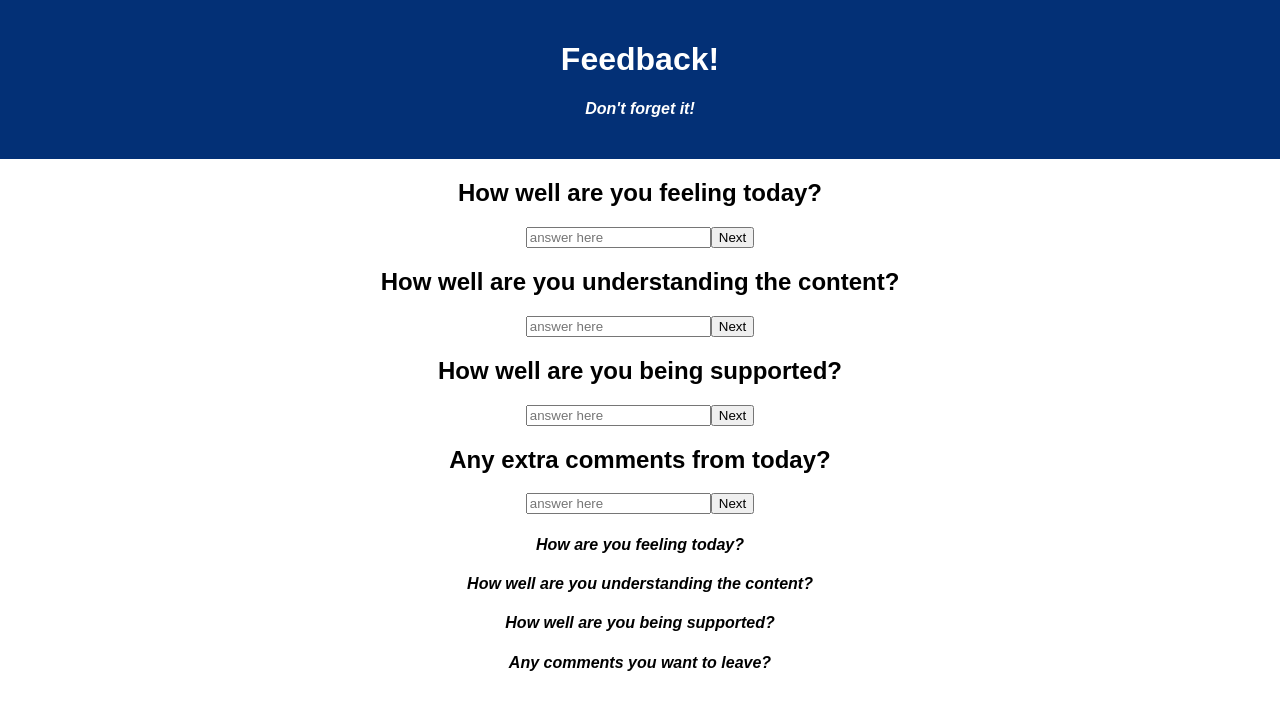
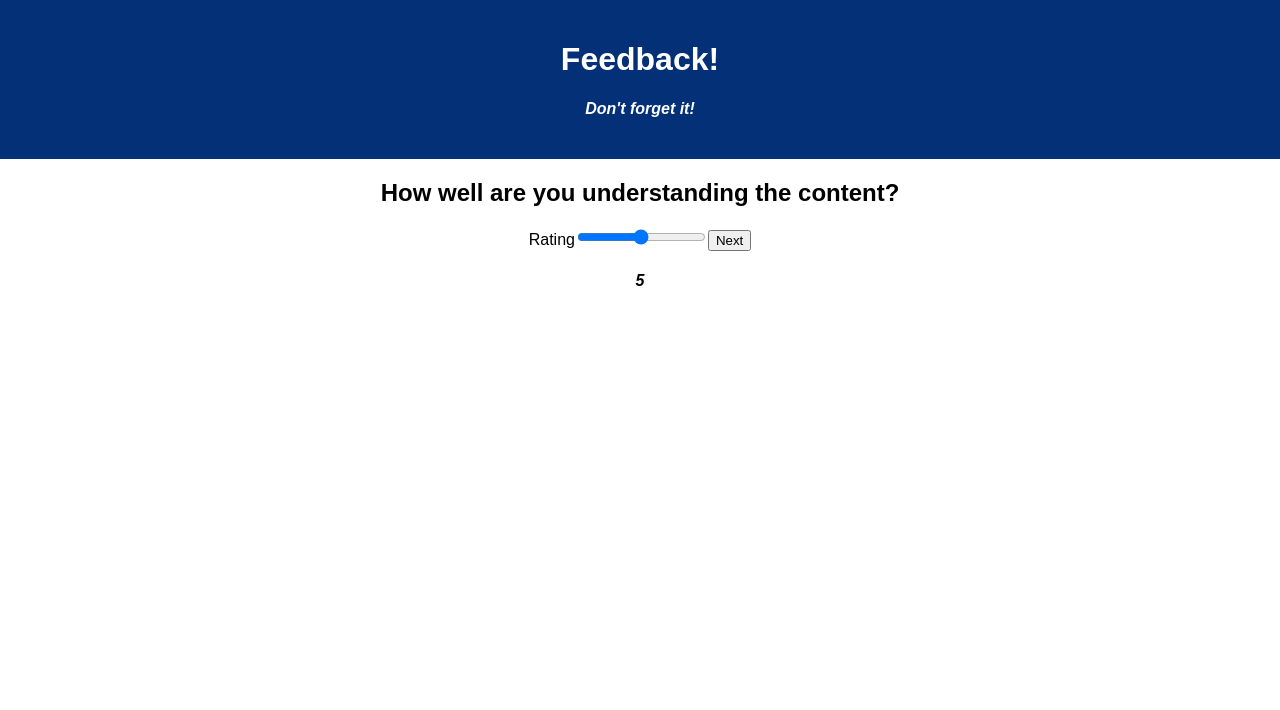
Before and after one commit to jeanlacosse/weekend-redux-feedback-loop, a React (Create React App) app: page /#/well-understood in a window 1280 px wide. Before the commit this address led to /#/. Shown: the top 710 px of the page. Built offline with nearby package versions, Linux system fonts and the light colour scheme.

Commit message:
app.post completed

```diff
--- a/src/Forms/ExtraCommentsForm.jsx
+++ b/src/Forms/ExtraCommentsForm.jsx
@@ -1,11 +1,12 @@
 import React, { useState, useEffect } from 'react';
-import { useSelector, useDispatch } from 'react-redux'
-
+import { useSelector, useDispatch } from 'react-redux';
+import { useHistory, Link} from 'react-router-dom';
 
 
 function ExtraCommentsForm() {
 
-  const dispatch = useDispatch()
+  const dispatch = useDispatch();
+  const history = useHistory();
 
   const [extraComments, setExtraComments] = useState('')
 
@@ -20,6 +21,8 @@ function ExtraCommentsForm() {
       type: 'ADD_EXTRA_COMMENTS',
       payload: extraComments
     })
+
+    history.push('/display-feedback');
   }
 
   return (
--- a/src/Forms/HowFeelignForm.jsx
+++ b/src/Forms/HowFeelignForm.jsx
@@ -1,17 +1,17 @@
 import React, { useState, useEffect } from 'react';
 import { useSelector, useDispatch } from 'react-redux'
+import { useHistory, Link } from 'react-router-dom';
 
 
 
 function HowWellFeelingTodayForm() {
 
     const dispatch = useDispatch()
+    const history = useHistory();
 
-    const [howWellFeelingToday, setHowWellFeelingToday] = useState('')
+    const [howWellFeelingToday, setHowWellFeelingToday] = useState(5)
 
-    const handleHowWellFeeling = (event) => {
-        setHowWellFeelingToday(event.target.value);
-    }
+
 
     const addHowWellFeelingToday = (event) => {
         event.preventDefault();
@@ -20,20 +20,29 @@ function HowWellFeelingTodayForm() {
             type: 'ADD_HOW_WELL_FEELING_TODAY',
             payload: howWellFeelingToday
         })
+
+        history.push('/well-understood');
+
     }
 
     return (
         <>
             <h2>How well are you feeling today?</h2>
             <form onSubmit={(event) => addHowWellFeelingToday(event)}>
-                <input
-                    onChange={handleHowWellFeeling}
-                    type='text'
-                    placeholder='answer here'
-                    required
-                />
+                <label htmlFor="">
+                    Rating
+                    <input
+                        type="range"
+                        min='0'
+                        max='10'
+                        placeholder="Rating"
+                        value={howWellFeelingToday}
+                        onChange={evt => setHowWellFeelingToday(Number(evt.target.value))}
+                    />
+                </label>
 
                 <button type='submit'>Next</button>
+                <h4>{howWellFeelingToday}</h4>
             </form>
         </>
     )
--- a/src/Forms/SupportedForm.jsx
+++ b/src/Forms/SupportedForm.jsx
@@ -1,17 +1,16 @@
 import React, { useState, useEffect } from 'react';
 import { useSelector, useDispatch } from 'react-redux'
+import { useHistory, Link } from 'react-router-dom';
 
 
 
-function HowWellSupported () {
+function HowWellSupported() {
 
-    const dispatch = useDispatch()
+  const dispatch = useDispatch();
+  const history = useHistory();
 
-    const [howSupported, setHowSupported] = useState('')
+  const [howSupported, setHowSupported] = useState(5)
 
-    const handleHowWellSupported = (event) => {
-        setHowSupported(event.target.value);
-      }
 
   const addComment = (event) => {
     event.preventDefault();
@@ -20,20 +19,29 @@ function HowWellSupported () {
       type: 'ADD-HOW-WELL-SUPPORTED',
       payload: howSupported
     })
+
+    history.push('/extra-comments');
   }
 
   return (
     <>
       <h2>How well are you being supported?</h2>
       <form onSubmit={(event) => addComment(event)}>
+        <label htmlFor="">
+          Rating
           <input
-        onChange={handleHowWellSupported}
-        type='text'
-        placeholder='answer here'
-        required
+            type="range"
+            min='0'
+            max='10'
+            placeholder="Rating"
+            value={howSupported}
+            onChange={evt => setHowSupported(Number(evt.target.value))}
           />
+        </label>
+
 
         <button type='submit'>Next</button>
+        <h4>{howSupported}</h4>
       </form>
     </>
   )
--- a/src/Forms/WellUnderstoodForm.jsx
+++ b/src/Forms/WellUnderstoodForm.jsx
@@ -1,17 +1,15 @@
 import React, { useState, useEffect } from 'react';
-import { useSelector, useDispatch } from 'react-redux'
+import { useSelector, useDispatch } from 'react-redux';
+import { useHistory, Link } from 'react-router-dom';
 
 
 
-function WellUnderstoodForm () {
+function WellUnderstoodForm() {
 
   const dispatch = useDispatch()
+  const history = useHistory();
 
-    const [howWellUnderstood, setHowWellUnderstood] = useState('')
-
-    const handleWellUnderstoodForm = (event) => {
-        setHowWellUnderstood(event.target.value);
-      }
+  const [howWellUnderstood, setHowWellUnderstood] = useState(5)
 
   const addWellUnderstood = (event) => {
     event.preventDefault();
@@ -20,20 +18,28 @@ function WellUnderstoodForm () {
       type: 'ADD_WELL_UNDERSTOOD',
       payload: howWellUnderstood
     })
+
+    history.push('/well-supported');
   }
 
   return (
     <>
       <h2>How well are you understanding the content?</h2>
       <form onSubmit={(event) => addWellUnderstood(event)}>
+        <label htmlFor="">
+          Rating
           <input
-        onChange={handleWellUnderstoodForm}
-        type='text'
-        placeholder='answer here'
-        required
+            type="range"
+            min='0'
+            max='10'
+            placeholder="Rating"
+            value={howWellUnderstood}
+            onChange={evt => setHowWellUnderstood(Number(evt.target.value))}
           />
+        </label>
 
         <button type='submit'>Next</button>
+        <h4>{howWellUnderstood}</h4>
       </form>
     </>
   )
--- a/src/components/App/App.jsx
+++ b/src/components/App/App.jsx
@@ -11,6 +11,7 @@ import HowWellFeelingTodayForm from '../../Forms/HowFeelignForm';
 import HowWellSupported from '../../Forms/SupportedForm';
 import WellUnderstoodForm from '../../Forms/WellUnderstoodForm';
 import DisplayFeedback from '../FeedbackPage/FeedbackPage';
+import SuccessPage from '../SuccessPage/SucceesPage';
 
 function App() {
 
@@ -22,24 +23,28 @@ function App() {
       </header>
       <Router>
 
-        <Route>
+        <Route exact path="/">
           <HowWellFeelingTodayForm />
         </Route>
 
-        <Route>
+        <Route exact path="/well-understood">
           <WellUnderstoodForm />
         </Route>
 
-        <Route>
+        <Route exact path="/well-supported">
           <HowWellSupported />
         </Route>
 
-        <Route>
+        <Route exact path="/extra-comments">
           <ExtraCommentsForm />
         </Route>
 
-        <Route>
+        <Route exact path="/display-feedback">
           <DisplayFeedback />
+        </Route>
+
+        <Route exact path="/success-page">
+          <SuccessPage />
         </Route>
 
       </Router>
--- a/src/components/FeedbackPage/FeedbackPage.jsx
+++ b/src/components/FeedbackPage/FeedbackPage.jsx
@@ -1,4 +1,6 @@
 import { useSelector, useDispatch } from 'react-redux'
+import { useHistory, Link } from 'react-router-dom';
+import axios from 'axios';
 
 function DisplayFeedback() {
 
@@ -7,10 +9,29 @@ function DisplayFeedback() {
     const howWellSupported = useSelector(store => store.howWellSupported);
     const extraComments = useSelector(store => store.extraComments);
 
+    const history = useHistory();
+
+    const submitFeedback = () => {
+        axios.post('/submitFeedback', {
+            howWellFeelingToday,
+            howWellUnderstood,
+            howWellSupported,
+            extraComments
+        })
+        .then (() => {
+            history.push('/success-page')
+        })
+        .catch((err) => {
+            console.log('err is', err)
+        })
+        // need to create router on server to handle this to sql
+    }
+
     return (
         // this will show all teh feddback.
         // useSelector from store to display all the answers
         <>
+            <h2>Please review your feedback before submitting!</h2>
             <h4>How are you feeling today?</h4>
             <div>{howWellFeelingToday}</div>
             <h4>How well are you understanding the content?</h4>
@@ -19,6 +40,10 @@ function DisplayFeedback() {
             <div>{howWellSupported}</div>
             <h4>Any comments you want to leave?</h4>
             <div>{extraComments}</div>
+
+            <button
+            onClick={submitFeedback}
+            >Submit Feedback</button>
         </>
     )
 }
--- /dev/null
+++ b/src/components/SuccessPage/SucceesPage.jsx
@@ -0,0 +1,17 @@
+import { useHistory, Link } from 'react-router-dom';
+
+function SuccessPage() {
+
+    const history = useHistory();
+
+    return (
+        <>
+            <h2>Submission Successful! </h2>
+            <button
+            onClick={() => {history.push('/')}}
+            >Return to home</button>
+        </>
+    )
+}
+
+export default SuccessPage;
--- a/src/index.js
+++ b/src/index.js
@@ -43,6 +43,8 @@ const howWellFeelingToday = (state = [], action) => {
     return state;
 }
 
+// Store redux
+
 const storeInstance = createStore(
 
     combineReducers({
```
Also changed, not shown: 2 other files (tests, documents, lock files or other folders). Lines whose indentation alone changed are shown as unchanged.
